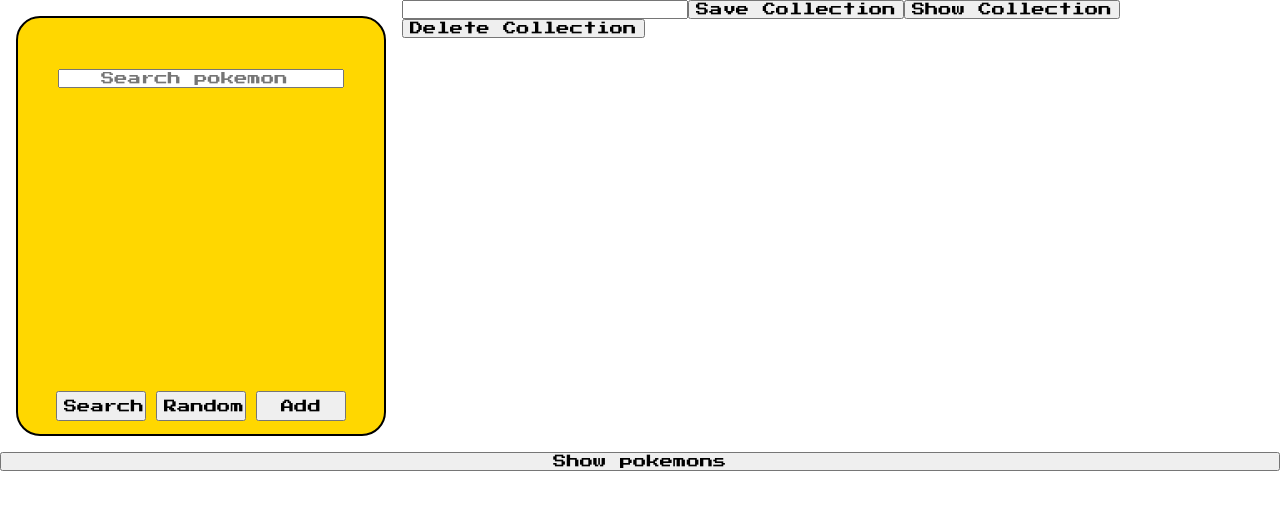
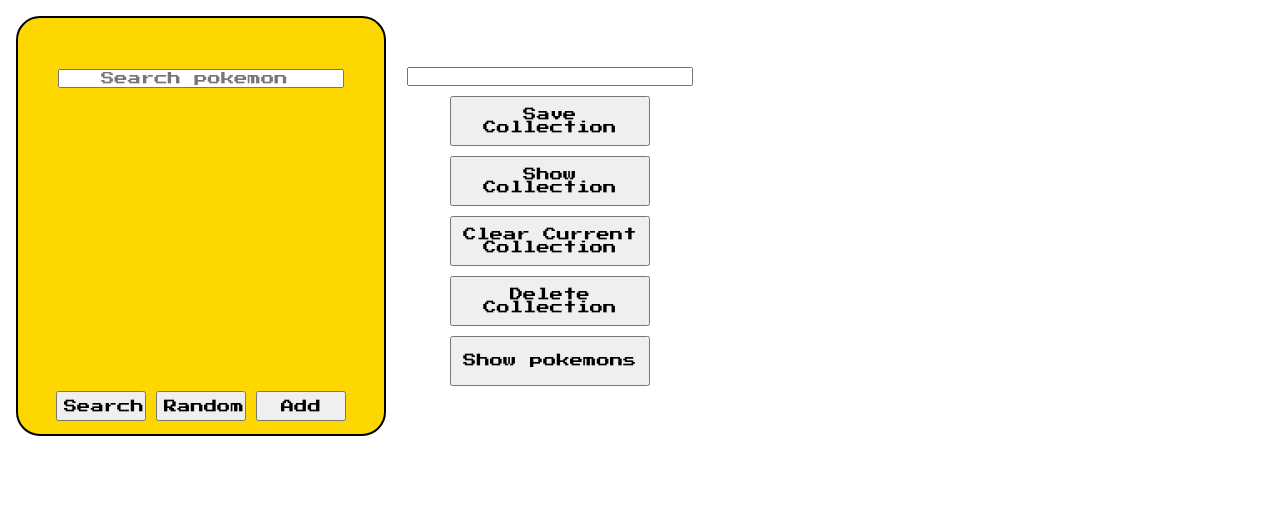
Before and after one commit to Rmichal503/pokedexReact, a React (Create React App) app: page / in a window 1280 px wide. Shown: the top 510 px of the page. Built offline with nearby package versions, Linux system fonts and the light colour scheme.

Commit message:
Stact Effect on SmallCard

```diff
--- a/src/App.css
+++ b/src/App.css
@@ -2,26 +2,34 @@
   font-family: 'Press Start 2P', cursive;
 }
 .App{
-  /* display: grid;
-  grid-template-columns: 1fr 1fr 1fr 1fr;
-  grid-template-rows: 1fr 1fr ;
-  justify-content: space-evenly; */
   display: flex;
   flex-wrap: wrap;
   flex-direction: column;
-}
-/* .toogle{
-
-} */
-.show{
-  visibility: hidden;
 }
 .mainPok{
   display: flex;
   flex-direction: row;
 }
 .localButton{
-  width: 90px;
-  height: 30px;
+  width: 200px;
+  height: 50px;
   margin: 5px;
 }
+.localStorage{
+  display: flex;
+  justify-content: center;
+  align-items: center;
+  flex-direction: column;
+}
+.localStorage input{
+  margin:5px;
+}
+.localStorageCollections{
+  display: flex;
+  flex-wrap: wrap;
+}
+.localCollectionButton{
+  height: 50px;
+  width: fit-content;
+  margin:5px;
+}
--- a/src/App.js
+++ b/src/App.js
@@ -6,9 +6,12 @@
 import styled from 'styled-components';
 
 const SmallColection = styled.div`
+  position:absolute;
+  width:100vw;
   display: flex;
   flex-direction: row;
   flex-wrap: wrap;
+  top:60%;
 `
 
 export const App = () => {
@@ -20,11 +23,13 @@
   const [toggle, setToggle] = useState(false);
 
   const fetchingData=()=>{
-    fetch(`https://pokeapi.co/api/v2/pokemon/${searchString}/`)
+    if(searchString){
+    return fetch(`https://pokeapi.co/api/v2/pokemon/${searchString}/`)
     .then((response) =>response.json())
       .then((users) =>{
         setPokemon(users);
-      })
+      })}
+    alert('No name or number of pokemon to look for!')
   }
 
   const luckySpin = ()=>{
@@ -49,13 +54,16 @@
   }
 
   const toggleCollection=()=>{
+    console.log(toggle);
     setToggle(!toggle);
   }
 
   const saveLocaleDate =()=>{
     const collName = document.querySelector('.collectionInput').value
     localStorage.setItem(collName, JSON.stringify(smallPokemons))
-    console.log(collName)
+    console.log(collName);
+    document.querySelector('.collectionInput').value = '';
+    setSmallPokemons([]);
   }
 
   const showLocaleCollection = (localColl)=>{
@@ -70,25 +78,31 @@
     <div className="App">
         <div className="mainPok">
           <PokeCard pokemon={pokemon} addingHandler={addingSmallCard} clickSearchHandler={fetchingData} clickLuckyHandler={luckySpin} inputValueHandler={inputValue}/>
-          {localCollections[0]?localCollections.map(el=>{
-            return(<PokeButton clickHandler={()=>{showLocaleCollection(el);
-              // <SmallPokemon pokemon={JSON.parse(window.localStorage.getItem(el))}/>
-            }} buttonText={el} buttonClass='localButton'/>)}):null}
           <div className='localStorage'>
-          <input className='collectionInput' type={'search'}></input>
-          <PokeButton clickHandler={saveLocaleDate} buttonClass='saveData' buttonText={'Save Collection'} />
-          <PokeButton clickHandler={allKeys} buttonClass='showCollection' buttonText={'Show Collection'} />
-          <PokeButton clickHandler={()=>{
-            localStorage.clear();
-            alert('Collection Deleted');
-          }} buttonClass='deleteCollection' buttonText={'Delete Collection'} />
+            <input className='collectionInput' type={'search'}></input>
+            <PokeButton clickHandler={saveLocaleDate} buttonClass='saveData localButton' buttonText={'Save Collection'} />
+            <PokeButton clickHandler={allKeys} buttonClass='showCollection localButton' buttonText={'Show Collection'} />
+            <PokeButton clickHandler={()=>{
+              return setSmallPokemons([]);
+            }} buttonClass='showCollection localButton' buttonText={'Clear Current Collection'} />
+            <PokeButton clickHandler={()=>{
+              localStorage.clear();
+              alert('Collection Deleted');
+            }} buttonClass='deleteCollection localButton' buttonText={'Delete Collection'} />
+            <PokeButton clickHandler={toggleCollection} buttonClass='toogle localButton' buttonText={'Show pokemons'} />
           </div>
+          <div className="localStorageCollections">
+              {localCollections[0]?localCollections.map(el=>{
+                return(<PokeButton clickHandler={()=>{showLocaleCollection(el);
+                  // <SmallPokemon pokemon={JSON.parse(window.localStorage.getItem(el))}/>
+                }} buttonText={el} buttonClass='localCollectionButton'/>)}):null}
+            </div>
         </div>
-        <PokeButton clickHandler={toggleCollection} buttonClass='toogle' buttonText={'Show pokemons'} />
-        <SmallColection className="smallCollection show">
+        {toggle&&<SmallColection
+          className="smallCollection">
           {/* {toggle?<SmallPokemon pokemon={smallPokemons} />:null} */}
           {localPokemons[0]?<SmallPokemon pokemon={localPokemons} />:null}
-        </SmallColection>
+        </SmallColection>}
     </div>
   )
 }
--- a/src/components/small-pokemon/small-pokemon.component.jsx
+++ b/src/components/small-pokemon/small-pokemon.component.jsx
@@ -4,8 +4,10 @@
 import './small-pokemon.styles.css'
 
 const SmallCard = styled.div`
+    position:relative;
     display: flex;
     flex-direction: column;
+    background-color: white;
     max-width: 340px;
     max-height: 420px;
     justify-content: space-evenly;
@@ -16,23 +18,40 @@
     border-radius: 2ex;
     padding: 0.5rem;
     margin: 1rem;
+    transition: .2s ease-out;
+    // transform: scale(0.4);
+    &:not(:first-child){
+        margin-left: -200px;
+    }
+    &:hover{
+        transform: scale(1.1) translateY(-50px);
+        transition: 0.4s ease-out;
+        + .smallPoke {
+            // position: relative;
+            margin-left:20px;
+            transition: all .4s ease-out;
+            background-color: red;
+        }
+    }
+
 `
 
-const SmallPokemon =({pokemon}) => {
-        console.log('pokemony:  ',pokemon);
+const SmallPokemon = ({ pokemon }) => {
+    console.log('pokemony:  ', pokemon);
 
-        return(
-            pokemon.map((el, index)=>{
-                return(
-                <SmallCard key={index+300} className="smallPoke">
+    return (
+        pokemon.map((el, index) => {
+            return (
+                <SmallCard key={index + 300} className="smallPoke">
+                    {/* <h1 className='pokeName'>{capitalizeFirstLetter(el.name)}</h1> */}
                     <h1 className='pokeName'>{el.name}</h1>
                     <PokeImg imgSource={el.sprites?.front_default} pokeName={el.name} />
-                    <PokeTextArea className='stats' stats={el?.stats}/>
-                    <PokeTextArea className='types' types={el?.types}/>
+                    <PokeTextArea className='stats' stats={el?.stats} />
+                    <PokeTextArea className='types' types={el?.types} />
                 </SmallCard>
-                )
-            })
-        )
+            )
+        })
+    )
 
 }
 
--- a/src/components/small-pokemon/small-pokemon.styles.css
+++ b/src/components/small-pokemon/small-pokemon.styles.css
@@ -1,4 +1,4 @@
-.smallPoke{
+/* .smallPoke{
     display: flex;
     flex-direction: column;
     max-width: 340px;
@@ -11,7 +11,7 @@
     border-radius: 2ex;
     padding: 0.5rem;
     margin: 1rem;
-}
+} */
 .smallCollection{
     display: flex;
     flex-direction: row;
```
